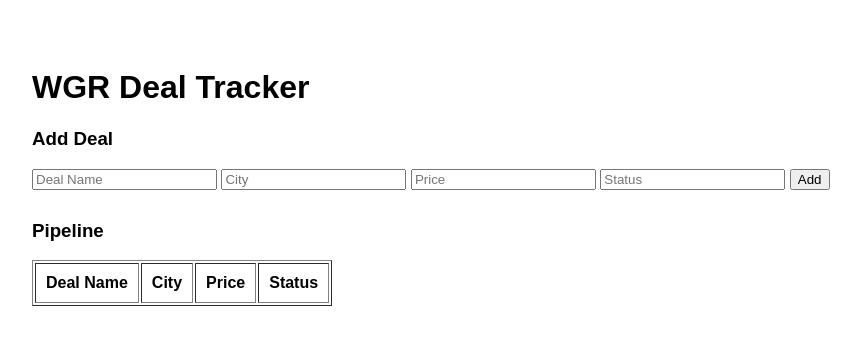
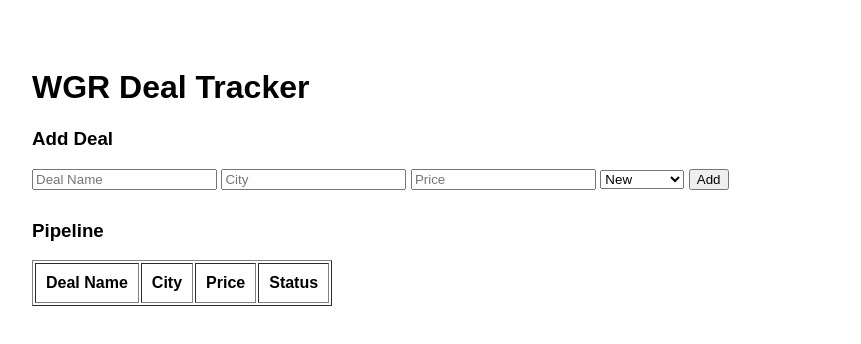
Before and after one commit to wstahel/sandbox-app, a plain HTML site: page index.html in a window 1280 px wide. Shown: the whole page, without its empty margins (16-877 px from the left). Drawn offline with Linux system fonts and the light colour scheme.

Commit message:
Update index.html

```diff
--- a/index.html
+++ b/index.html
@@ -12,7 +12,14 @@
   <input id="name" placeholder="Deal Name">
   <input id="city" placeholder="City">
   <input id="price" placeholder="Price">
-  <input id="status" placeholder="Status">
+  <select id="status">
+  <option value="New">New</option>
+  <option value="Reviewing">Reviewing</option>
+  <option value="Pass">Pass</option>
+  <option value="Pursue">Pursue</option>
+  <option value="LOI">LOI</option>
+  <option value="Dead">Dead</option>
+</select>
   <button onclick="addDeal()">Add</button>
 
   <h3 style="margin-top:30px;">Pipeline</h3>
```
